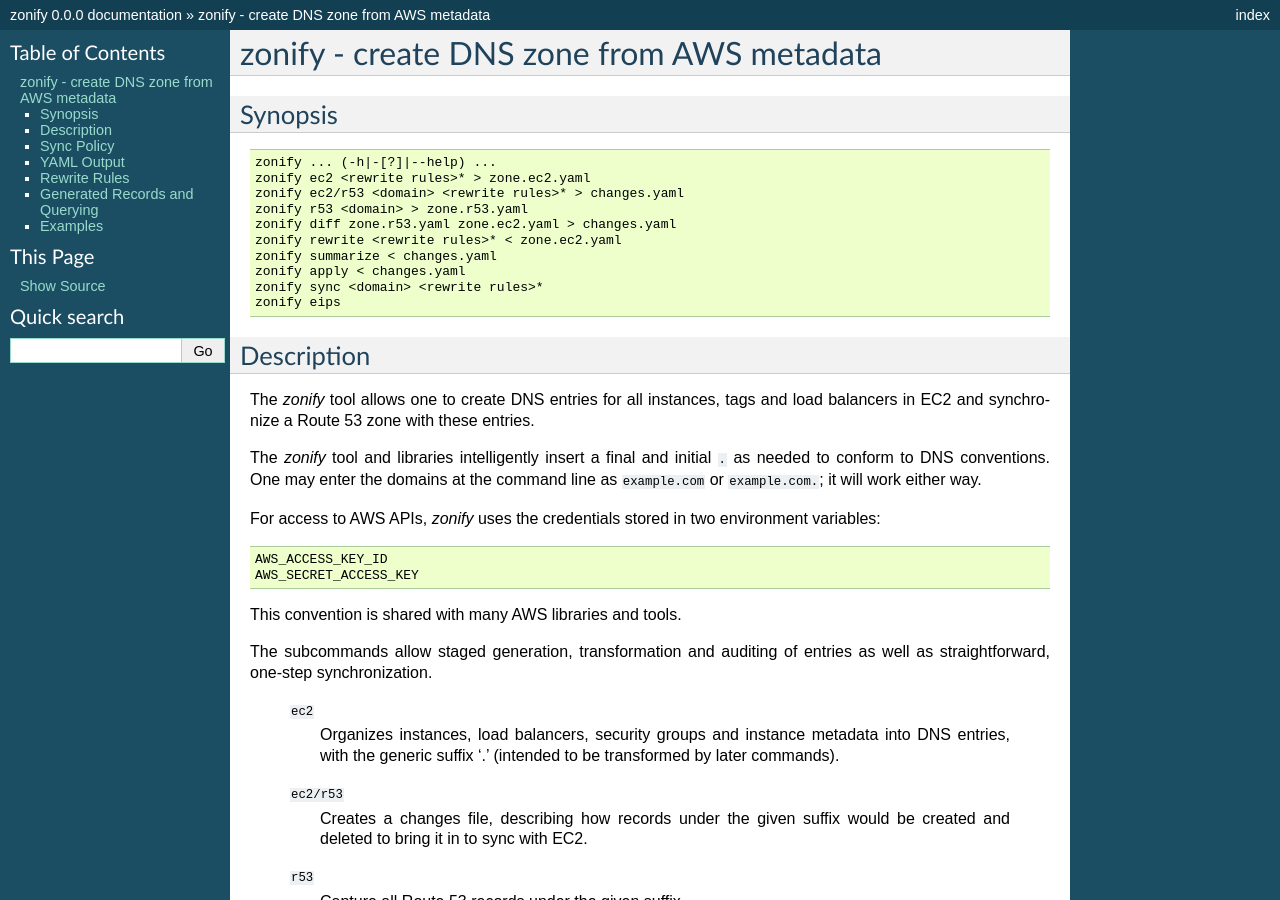
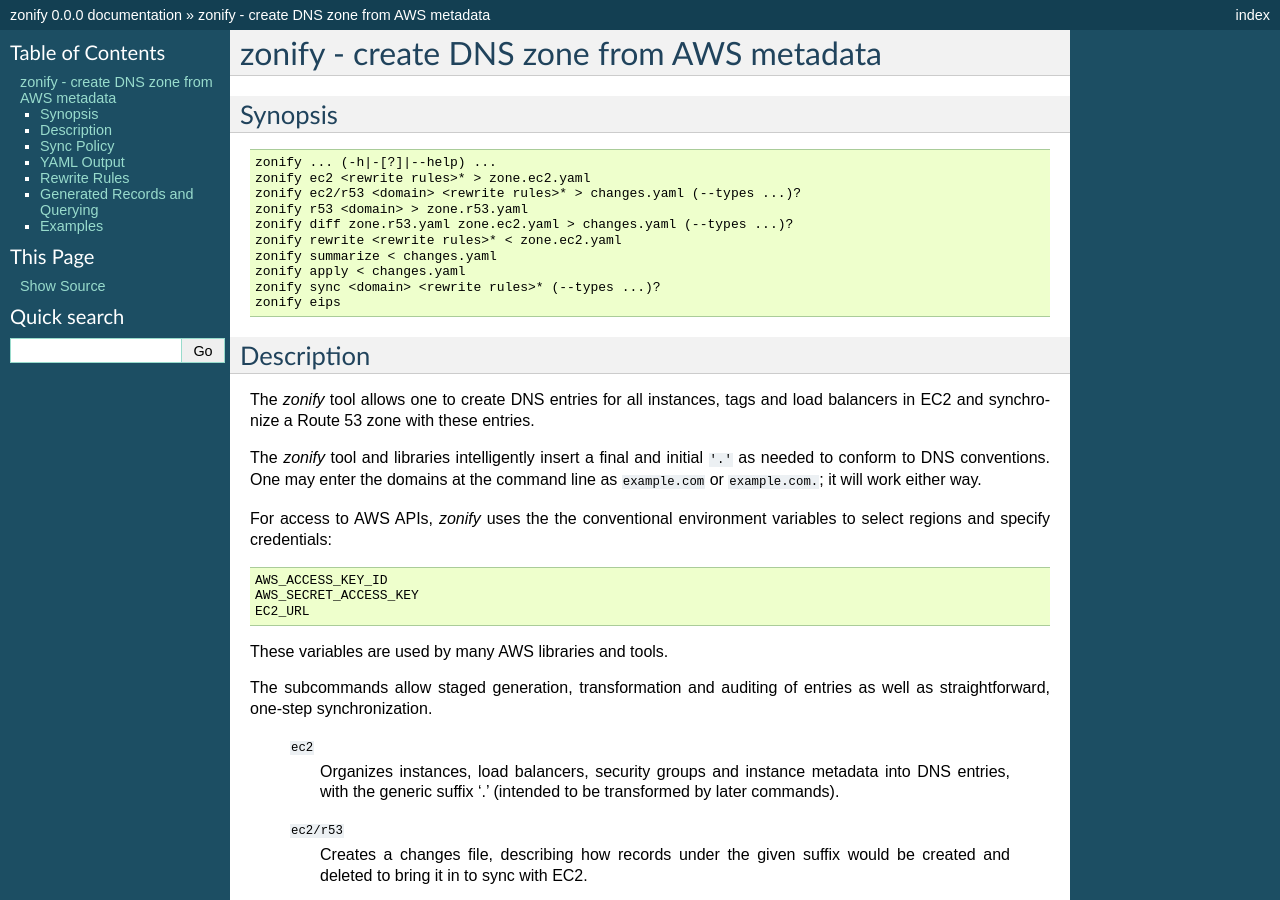
Before and after one commit to airbnb/zonify, a Sphinx documentation site: the page built from docs/source/index.rst, in a window 1280 px wide and 900 px high. Built offline with Sphinx 7.4.7, drawn with Linux system fonts in a browser that asks for light colours.

Commit message:
Update to reflect pending changes.

```diff
--- a/docs/source/index.rst
+++ b/docs/source/index.rst
@@ -9,13 +9,13 @@ Synopsis
 
     zonify ... (-h|-[?]|--help) ...
     zonify ec2 <rewrite rules>* > zone.ec2.yaml
-    zonify ec2/r53 <domain> <rewrite rules>* > changes.yaml
+    zonify ec2/r53 <domain> <rewrite rules>* > changes.yaml (--types ...)?
     zonify r53 <domain> > zone.r53.yaml
-    zonify diff zone.r53.yaml zone.ec2.yaml > changes.yaml
+    zonify diff zone.r53.yaml zone.ec2.yaml > changes.yaml (--types ...)?
     zonify rewrite <rewrite rules>* < zone.ec2.yaml
     zonify summarize < changes.yaml
     zonify apply < changes.yaml
-    zonify sync <domain> <rewrite rules>*
+    zonify sync <domain> <rewrite rules>* (--types ...)?
     zonify eips
 
 Description
@@ -24,19 +24,21 @@ Description
 The `zonify` tool allows one to create DNS entries for all instances, tags and
 load balancers in EC2 and synchronize a Route 53 zone with these entries.
 
-The `zonify` tool and libraries intelligently insert a final and initial ``.``
-as needed to conform to DNS conventions. One may enter the domains at the
-command line as ``example.com`` or ``example.com.``; it will work either way.
+The `zonify` tool and libraries intelligently insert a final and initial
+``'.'`` as needed to conform to DNS conventions. One may enter the domains at
+the command line as ``example.com`` or ``example.com.``; it will work either
+way.
 
-For access to AWS APIs, `zonify` uses the credentials stored in two
-environment variables:
+For access to AWS APIs, `zonify` uses the the conventional environment
+variables to select regions and specify credentials:
 
 .. code-block:: text
 
     AWS_ACCESS_KEY_ID
     AWS_SECRET_ACCESS_KEY
+    EC2_URL
 
-This convention is shared with many AWS libraries and tools.
+These variables are used by many AWS libraries and tools.
 
 The subcommands allow staged generation, transformation and auditing of
 entries as well as straightforward, one-step synchronization.
```
